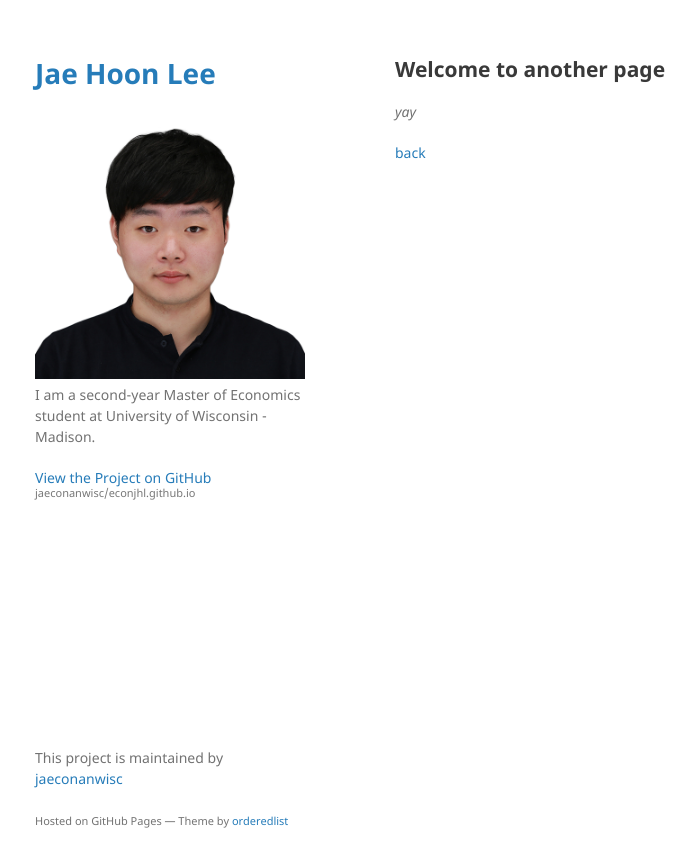
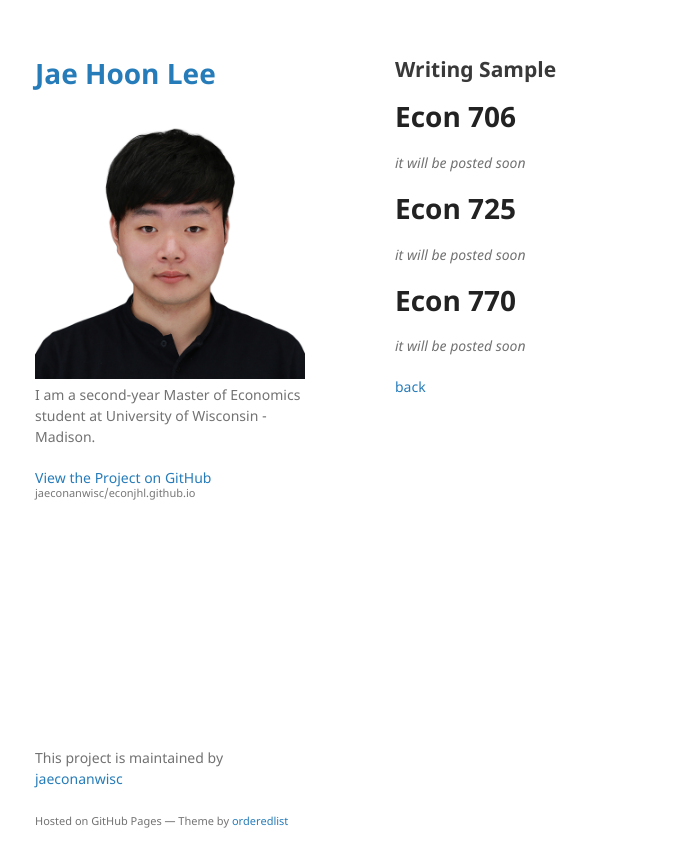
Before and after one commit to jaeconanwisc/econjhl.github.io, a Jekyll site: the page built from another-page.md, in a window 1280 px wide. Shown: the top 867 px of the page, without its empty margins (175-871 px from the left). Built offline with Jekyll 4.4.1, drawn with Linux system fonts in a browser that asks for light colours; our own code applies the rules of GitHub Pages for plain Markdown files.

Commit message:
Update another-page.md

```diff
--- a/another-page.md
+++ b/another-page.md
@@ -2,8 +2,19 @@
 layout: default
 ---
 
-## Welcome to another page
+## Writing Sample
+# Econ 706
+_it will be posted soon_
 
-_yay_
+# Econ 725
+_it will be posted soon_
+
+# Econ 770
+_it will be posted soon_
+
+
+
+
+
 
 [back](./)
```
